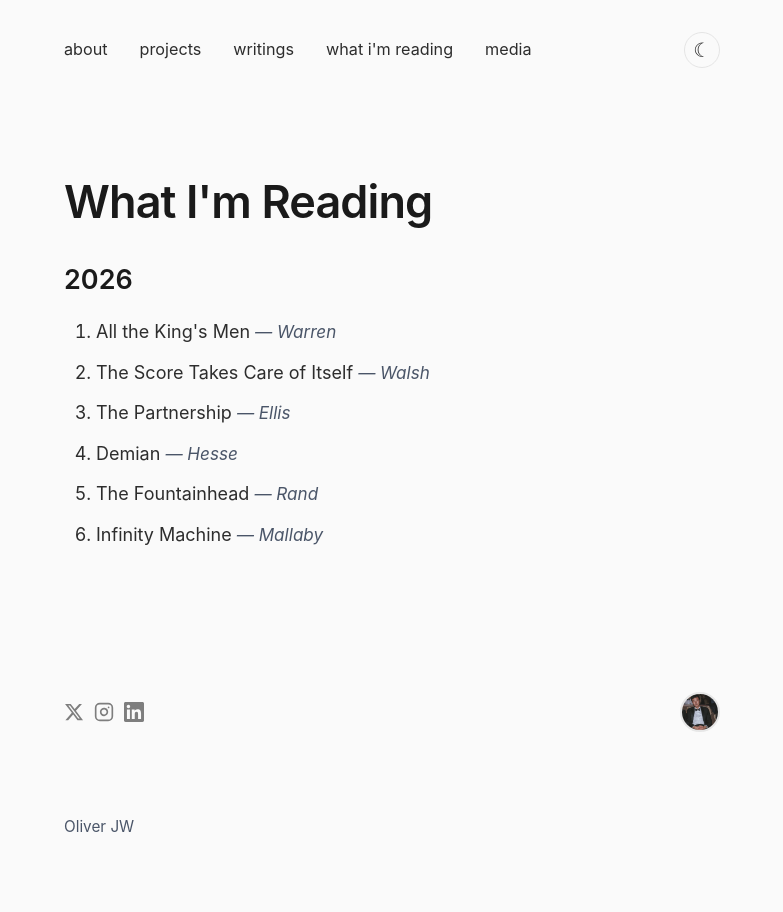
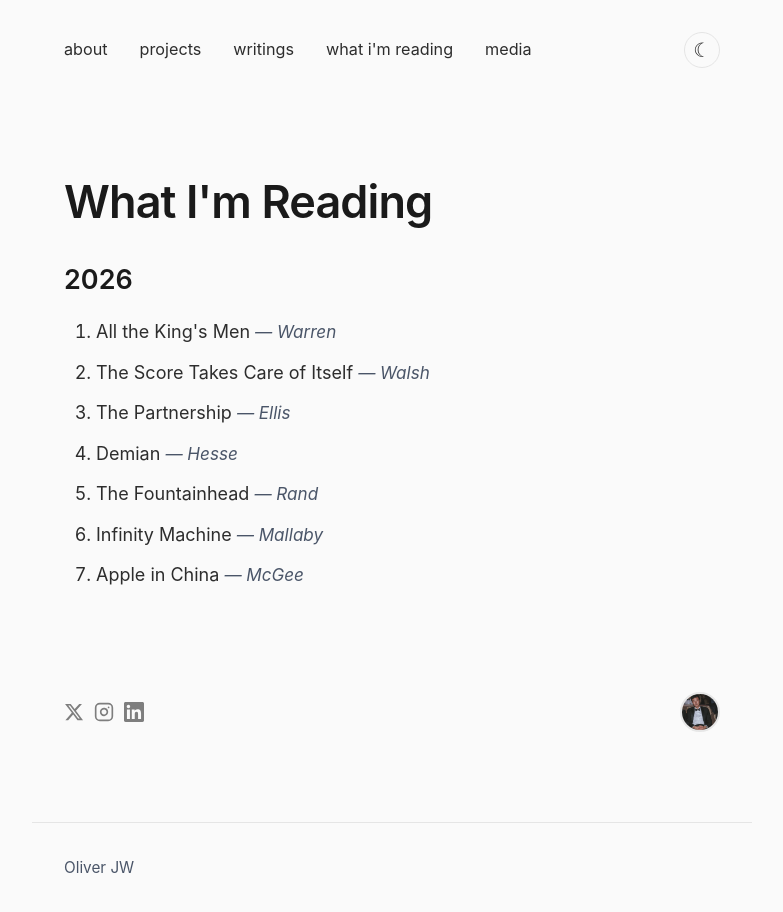
Before and after one commit to ojwang2104/oliver-jw-website, a Next.js app: page /reading-2026 in a window 1280 px wide. Shown: the top 912 px of the page, without its empty margins (248-1031 px from the left). Before the commit the page ends 890 px from the top, so only its background shows below. Built offline with nearby package versions, Linux system fonts and the light colour scheme.

Commit message:
Add Apple in China to 2026 reading list

```diff
--- a/app/reading-2026/page.tsx
+++ b/app/reading-2026/page.tsx
@@ -15,6 +15,7 @@
         <li>Demian <span className="book-author">— Hesse</span></li>
         <li>The Fountainhead <span className="book-author">— Rand</span></li>
         <li>Infinity Machine <span className="book-author">— Mallaby</span></li>
+        <li>Apple in China <span className="book-author">— McGee</span></li>
       </ol>
     </main>
   );
```
